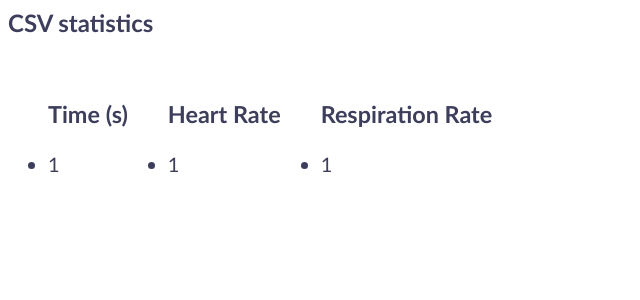
After one commit to brookepaxman/wsm-app, a Django app: page /dummy/ in a window 1280 px wide. The commit adds this page. Shown: the top 300 px of the page, without its empty margins (0-640 px from the left). Run offline with Django 3.2, Linux system fonts and the light colour scheme; tables that the repository leaves empty hold one stand-in row (values such as "Sample post").

Commit message:
added dummy

```diff
--- a/polls/admin.py
+++ b/polls/admin.py
@@ -1,6 +1,7 @@
 from django.contrib import admin
 
-from .models import User, Stat
+from .models import User, Stat, Dummy
 
 admin.site.register(User)
 admin.site.register(Stat)
+admin.site.register(Dummy)
--- a/polls/models.py
+++ b/polls/models.py
@@ -20,3 +20,8 @@ class Stat(models.Model):
     time = models.DateTimeField('date published')
     hr = models.IntegerField(default=0)
     rr = models.IntegerField(default=0)
+
+class Dummy(models.Model):
+    time = models.IntegerField(default=0)
+    hr = models.IntegerField(default=0)
+    rr = models.IntegerField(default=0)
--- /dev/null
+++ b/polls/templates/polls/dummy.html
@@ -0,0 +1,24 @@
+<h2 style="font-family:calibri; color:#3d3d5c">CSV statistics</h2>
+<div class="stats" style="display: flex">
+      <ul id="timedata" style="font-size: 20px; color:#3d3d5c; font-family:calibri">
+        <li style="list-style:none"><h3 style="color:#3d3d5c; font-family:calibri">Time (s)</h3></li>
+        {% for stat in latest_stats %}
+          <li>{{ stat.time }}</li>
+        {% endfor %}
+      </ul>
+      <ul id="hrdata" style="font-size: 20px; color:#3d3d5c; font-family:calibri">
+        <li style="list-style:none"><h3 style="color:#3d3d5c; font-family:calibri">Heart Rate</h3></li>
+        {% for stat in latest_stats %}
+          <li>{{ stat.hr }}</li>
+        {% endfor %}
+      </ul>
+
+      <ul id="rrdata" style="font-size: 20px; color:#3d3d5c; font-family:calibri">
+        <li style="list-style:none"><h3 style="color:#3d3d5c; font-family:calibri">Respiration Rate</h3></li>
+        {% for stat in latest_stats %}
+          <li>{{ stat.rr }}</li>
+        {% endfor %}
+      </ul>
+  </div>
+
+{% if error_message %}<p><strong>{{ error_message }}</strong></p>{% endif %}
--- a/polls/templates/polls/index.html
+++ b/polls/templates/polls/index.html
@@ -2,6 +2,7 @@
 <link rel="stylesheet" type="text/css" href="{% static 'admin/css/style.css' %}">
 <h1>Welcome to the Wireless Sleep Monitor App!</h1>
 <h2>Users</h2>
+<a href="{% url 'polls:dummy' %}">Link to CSV Page</a>
 {% if latest_question_list %}
     <ul>
     {% for user in latest_question_list %}
--- a/polls/urls.py
+++ b/polls/urls.py
@@ -6,6 +6,7 @@ app_name = 'polls'
 urlpatterns = [
     path('', views.IndexView.as_view(), name='index'),
     path('<int:pk>/', views.DetailView.as_view(), name='detail'),
+    path('dummy/', views.DummyView.as_view(), name='dummy')
     #path('<int:pk>/results/', views.ResultsView.as_view(), name='results'),
     #path('<int:user_id>/vote/', views.vote, name='vote'),
 ]
--- a/polls/views.py
+++ b/polls/views.py
@@ -3,7 +3,7 @@ from django.shortcuts import get_object_or_404, render
 from django.urls import reverse
 from django.views import generic
 
-from .models import User, Stat
+from .models import User, Stat, Dummy
 
 
 class IndexView(generic.ListView):
@@ -18,6 +18,14 @@ class IndexView(generic.ListView):
 class DetailView(generic.DetailView):
     model = User
     template_name = 'polls/detail.html'
+
+class DummyView(generic.ListView):
+    model = Dummy
+    template_name = 'polls/dummy.html'
+    context_object_name = 'latest_stats'
+
+    def get_queryset(self):
+        return Dummy.objects.order_by('time')
 
 
 # class ResultsView(generic.DetailView):
```
Also changed, not shown: polls/migrations/0005_dummy.py (added), polls/migrations/0006_delete_dummy.py (added), polls/migrations/0007_dummy.py (added), 1 other file.
